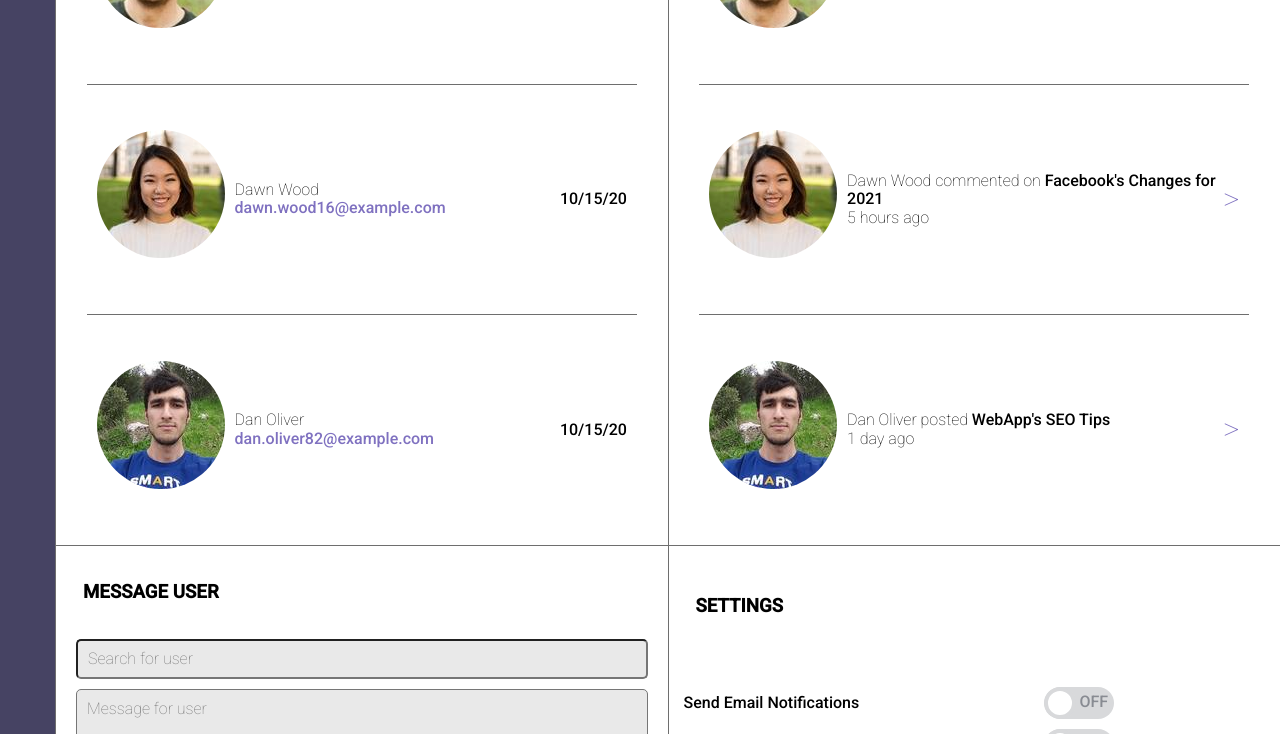
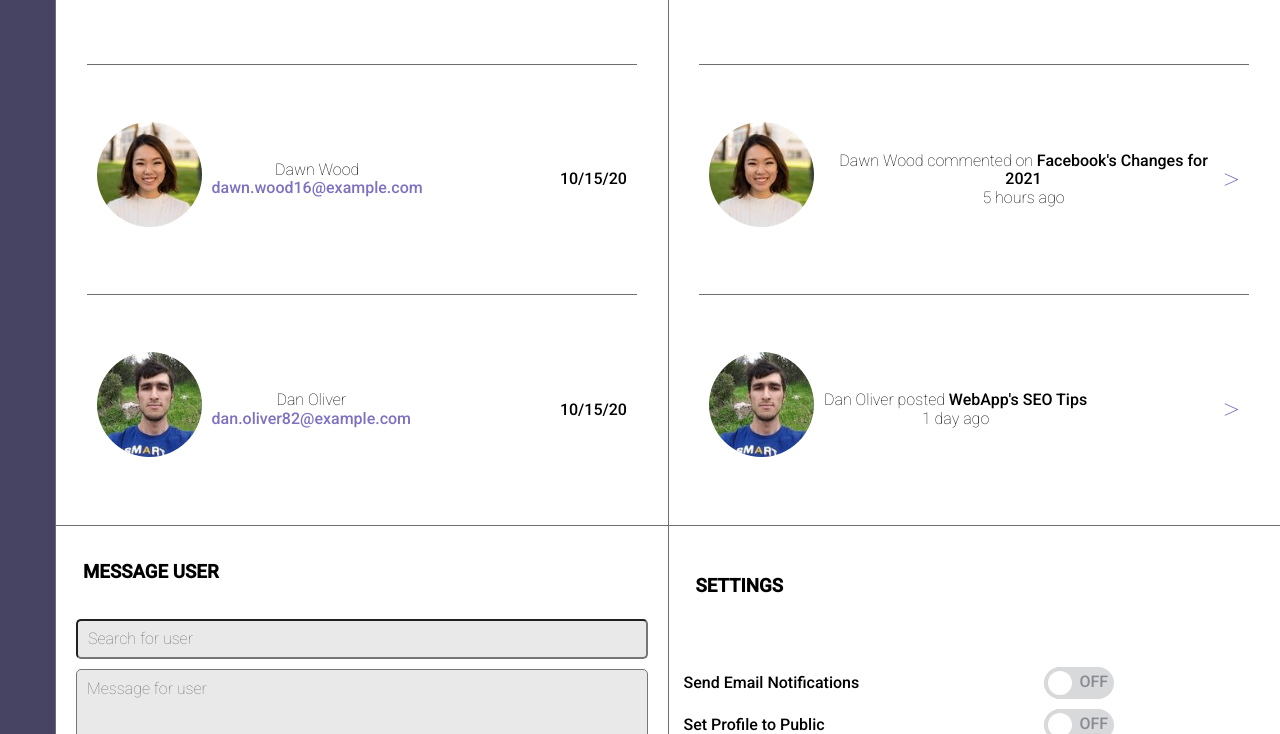
Before and after one commit to MattHill94/TeamTreehouse_FEWD_project_7, a plain HTML site: page index.html in a window 1280 px wide. Shown: the part 2066-2800 px from the top of the page. Drawn offline with nearby package versions, Linux system fonts and the light colour scheme.

Commit message:
Update styles.css

```diff
--- a/css/styles.css
+++ b/css/styles.css
@@ -108,7 +108,6 @@ body{
     display: flex;
     flex-direction: row;
     align-items: center;
-    padding: 10px;
     margin: 5px;
 }
 .student-name{
@@ -247,6 +246,7 @@ section{
     display: flex;
     flex-direction: column;
     align-items: center;
+    text-align: center
 }
 .members-text p{
     margin: 0;
@@ -258,10 +258,18 @@ section{
     justify-content: space-around;
     padding: 10px;
 }
-.profile-image, .profile-image-active{
+
+.profile-image,
+.profile-image-active{
+    height: auto;
+    width: auto;
+    max-width: 105px;
+    max-height: 105px;
     border-radius: 50%;
     margin-bottom: 10px;
 }
+
+
 .profile-image-active{
     height: 40px;
     width: 40px;
```
